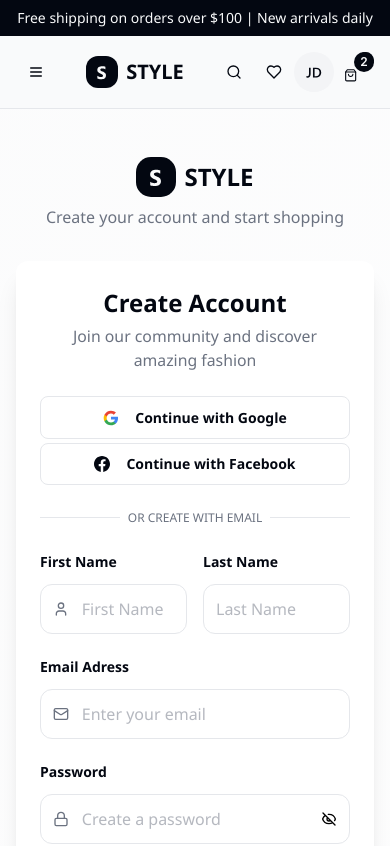
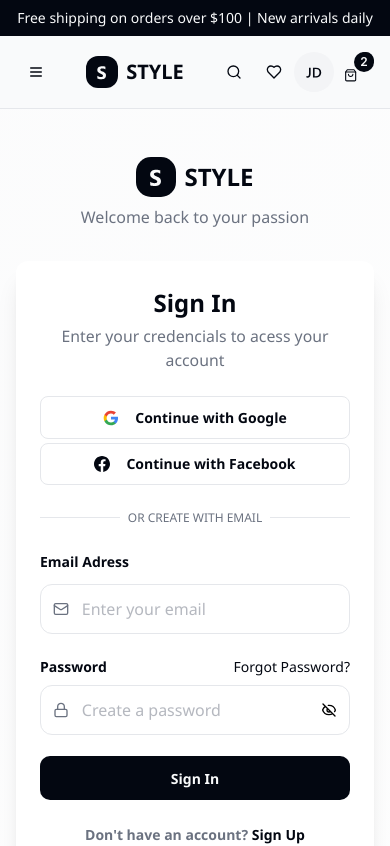
Before and after one commit to Taylor-hdv/Style-Marketplace-SQUAD-3, a React (Vite) app in the folder front/: page /sign-up in a window 390 px wide. Shown: the top 846 px of the page. Built offline with nearby package versions, Linux system fonts and the light colour scheme.

Commit message:
feature: pagina de login completa e com responsividade, pequenos reparos em sign up

```diff
--- a/front/src/App.tsx
+++ b/front/src/App.tsx
@@ -1,12 +1,12 @@
 import { BrowserRouter } from 'react-router'
-import SignUp from './pages/SignUp'
+import SignIn from './pages/SignIn'
 import Header from './components/header&footer/Header'
 
 function App() {
   return(
     <BrowserRouter>
       <Header notifications={2}/>
-      <SignUp />
+      <SignIn />
     </BrowserRouter>
   )
 }
--- /dev/null
+++ b/front/src/pages/SignIn.tsx
@@ -0,0 +1,87 @@
+import Button from "../components/button/Button";
+import logo from "../assets/logo/logo.svg";
+import checkboxDefault from "../assets/signUp/checkboxDefault.svg";
+import checkboxChecked from "../assets/signUp/checkboxChecked.svg";
+import visible from "../assets/signUp/visible.svg";
+import nonVisible from "../assets/signUp/nonVisible.svg";
+import passwordIcon from "../assets/signUp/passwordIcon.svg";
+import personIcon from "../assets/signUp/personIcon.svg";
+import emailIcon from "../assets/signUp/emailIcon.svg";
+import googleIcon from "../assets/signUp/googleIcon.svg";
+import facebookIcon from "../assets/signUp/facebookIcon.svg";
+import { useState } from "react";
+import { useNavigate } from "react-router";
+import { useForm } from "react-hook-form";
+import { zodResolver } from "@hookform/resolvers/zod";
+import { SignInSchema, type SignInFormData } from "../schemas/schema";
+
+function SignUp() {
+  const [showPassword, setShowPassword] = useState(false);
+  const {register, handleSubmit, formState: { errors }} = useForm<SignInFormData>({
+    resolver: zodResolver(SignInSchema),
+  });
+  const navigate = useNavigate();
+
+  const onSubmit = (data: SignInFormData) => {
+    console.log(data);
+    navigate("/home");
+  };
+  return (
+        <section className="flex flex-col items-center justify-center w-full h-full py-12 lg:py-32 md:w-md mx-auto px-4 gap-2 bg-[linear-gradient(135deg,rgba(243,244,246,0.30)_0%,rgba(243,244,246,0.10)_100%)]">
+            <div className="flex flex-row gap-2 items-center ">
+                <img src={logo} alt="Logo" className="w-10 h-10" />
+                <p className="text-blackCustom font-bold text-[1.5rem] font-segoe">STYLE</p>
+            </div>
+            <p className="text-grayCustom3 font-segoe text-center pb-6">Welcome back to your passion</p>
+            <section className="flex flex-col items-center justify-center px-6 pb-6 w-full gap-6 bg-white rounded-xl shadow-[0_20px_25px_-5px_rgba(0,0,0,0.10),0_8px_10px_-6px_rgba(0,0,0,0.10)]">
+                <div className="flex flex-col items-center justify-center w-full gap-1 pt-6">
+                    <h2 className="text-blackCustom font-segoe text-[1.5rem] font-bold text-center">Sign In</h2>
+                    <p className="text-grayCustom3 font-segoe text-center text-[0.988rem]">Enter your credencials to acess your account</p>
+                </div>
+                <div className="flex flex-col items-center justify-center w-full gap-1">
+                    <button className="flex flex-row items-center justify-center w-full gap-4 px-4 py-[0.6rem] cursor-pointer border border-grayCustom rounded-lg">
+                        <img src={googleIcon} alt="GoogleIcon" className="w-4 h-4" />
+                        <p className="text-blackCustom font-segoe text-[0.875rem] font-semibold text-center">Continue with Google</p>
+                    </button>
+                    <button className="flex flex-row items-center justify-center w-full gap-4 px-4 py-[0.6rem] cursor-pointer border border-grayCustom rounded-lg">
+                        <img src={facebookIcon} alt="FacebookIcon" className="w-4 h-4" />
+                        <p className="text-blackCustom font-segoe text-[0.875rem] font-semibold text-center">Continue with Facebook</p>
+                    </button>
+                </div>
+                <div className="flex flex-row items-center justify-center w-full gap-2">
+                    <hr className="flex-1 border-t border-grayCustom" />
+                    <p className="text-grayCustom3 font-segoe text-[0.75rem] uppercase">or create with email</p>
+                    <hr className="flex-1 border-t border-grayCustom" />
+                </div>
+                <form onSubmit={handleSubmit(onSubmit)} className="flex flex-col items-start justify-center w-full gap-4">
+                    <div className="flex flex-col items-start justify-center w-full gap-[0.78rem] mb-[0.34rem]">
+                        <label className="font-segoe text-[0.875rem] text-blackCustom font-semibold" >Email Adress</label>
+                            <div className="flex flex-row justify-start items-center w-full px-3 py-3 border border-grayCustom bg-white relative gap-[0.8rem] rounded-xl" >
+                                <img src={emailIcon} alt="" className="w-4 h-4" />
+                                <input aria-label="Email Adress" {...register("email")} type="email" placeholder="Enter your email" className="w-full text-[1rem] font-segoe text-grayCustom3 focus:outline-none" />
+                            </div>
+                            {errors.email && <span className="text-redCustom text-[0.75rem] font-segoe">{errors.email.message}</span>}
+                    </div>
+                    <div className="flex flex-col w-full gap-2 mb-[0.34rem]" >
+                            <div className="flex flex-row items-center justify-between w-full">
+                                <label className="font-segoe text-[0.875rem] text-blackCustom font-semibold" >Password</label>
+                                <p className="text-blackCustom text-[0.875rem] font-segoe cursor-pointer" onClick={() => navigate("/forgot-password")}>Forgot Password?</p>
+                            </div>
+                            <div className="flex flex-row justify-start items-center w-full px-3 py-3 border border-grayCustom bg-white relative gap-[0.8rem] rounded-xl" >
+                                <img src={passwordIcon} alt="" className="w-4 h-4" />
+                                <input type={showPassword ? "text" : "password"} {...register("password")} aria-label="Password" placeholder="Create a password" className="w-full text-[1rem] font-segoe text-grayCustom3 focus:outline-none" />
+                                <button type="button" aria-label={showPassword ? "hide password" : "show password"} className="absolute right-3 cursor-pointer" onClick={() => setShowPassword(!showPassword)}>
+                                    <img src={showPassword ? visible : nonVisible} alt={showPassword ? "hide password" : "show password"} className="w-4 h-4" />
+                                </button>
+                            </div>
+                            {errors.password && <span className="text-redCustom text-[0.75rem] font-segoe">{errors.password.message}</span>}
+                    </div>
+                <Button type="submit" py="py-[0.72rem]" px="px-8" width="w-full" backgroundColor="blackCustom" text="Sign In" textSize="text-[0.875rem]" hasBorder={false} />
+                </form>
+                <p className="text-grayCustom3 font-segoe text-center font-semibold text-[0.875rem]">Don't have an account? <a className="text-blackCustom text-[0.875rem] text-center font-semibold cursor-pointer" onClick={() => navigate("/sign-up")}>Sign Up</a></p>
+            </section>
+            <p className="text-grayCustom3 font-segoe text-center font-semibold text-[0.875rem]">By signing in, you agree to our <a className="text-blackCustom text-[0.875rem] text-center font-semibold cursor-pointer" onClick={() => navigate("/terms-and-conditions")}>Terms and Conditions</a> and <a className="text-blackCustom text-[0.875rem] text-center font-semibold cursor-pointer" onClick={() => navigate("/privacy-policy")}>Privacy Policy</a></p>
+        </section>
+  )
+}
+export default SignUp;
--- a/front/src/pages/SignUp.tsx
+++ b/front/src/pages/SignUp.tsx
@@ -1,4 +1,3 @@
-import Header from "../components/header&footer/Header";
 import Button from "../components/button/Button";
 import logo from "../assets/logo/logo.svg";
 import checkboxDefault from "../assets/signUp/checkboxDefault.svg";
@@ -127,7 +126,7 @@ function SignUp() {
                 <Button type="submit" py="py-[0.72rem]" px="px-8" width="w-full" backgroundColor="blackCustom" text="Create Account" textSize="text-[0.875rem]" hasBorder={false} />
                 </form>
 
-                <p className="text-grayCustom3 font-segoe text-center font-semibold text-[0.875rem]">Already have an account? <a className="text-blackCustom text-[0.875rem] text-center font-semibold cursor-pointer" onClick={() => navigate("/login")}>Log in</a></p>
+                <p className="text-grayCustom3 font-segoe text-center font-semibold text-[0.875rem]">Already have an account? <a className="text-blackCustom text-[0.875rem] text-center font-semibold cursor-pointer" onClick={() => navigate("/sign-in")}>Log in</a></p>
             </section>
         </section>
   )
--- a/front/src/schemas/schema.tsx
+++ b/front/src/schemas/schema.tsx
@@ -13,5 +13,10 @@ export const SignUpSchema = z.object({
     checkBox: z.boolean().refine((value) => value === true, {message: "Você deve aceitar os termos e condições"}),
 })
 .refine((data) => data.password === data.confirmPassword, {message: "As senhas não coincidem", path: ["confirmPassword"]});
+export const SignInSchema = z.object({
+    email: z.string().trim().email({message: "Email inválido"}),
+    password: z.string().trim().min(1, {message: "Senha é obrigatória"})
+});
 
+export type SignInFormData = z.infer<typeof SignInSchema>;
 export type SignUpFormData = z.infer<typeof SignUpSchema>;
```
